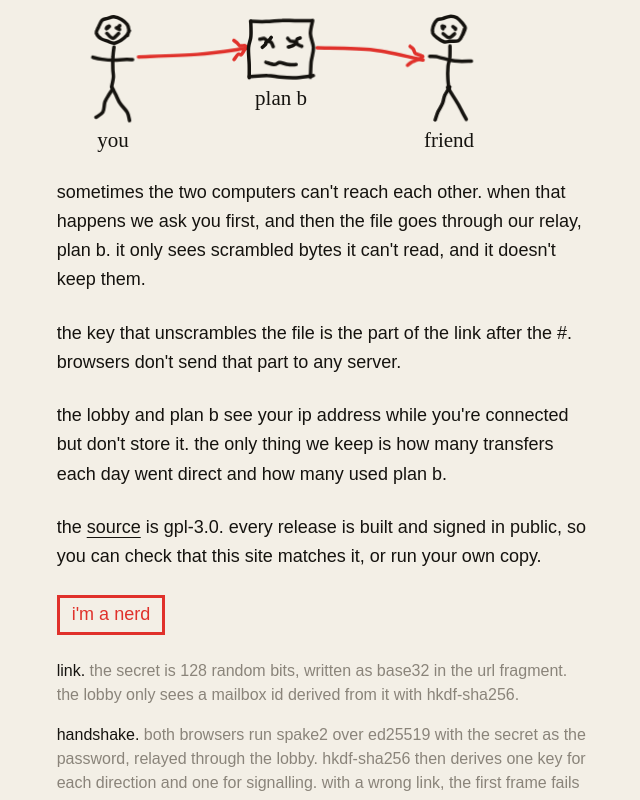
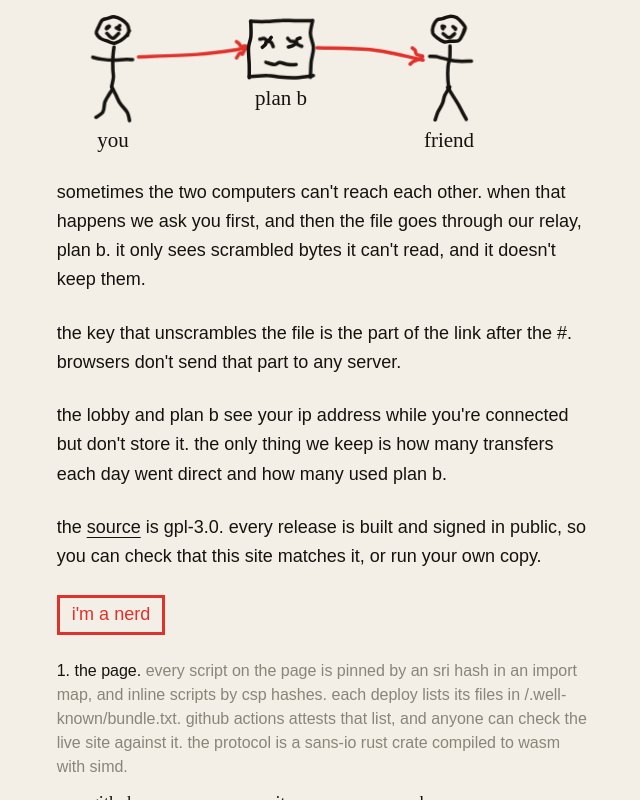
Before and after one commit to Z1xus/uploadnt, a SvelteKit app in the folder web/: page /rest in a window 1280 px wide. Both pictures are taken after a click on the heading "i'm a nerd". Shown: the part 873-1673 px from the top of the page, without its empty margins (317-957 px from the left). Built offline with nearby package versions, Linux system fonts and the light colour scheme; a web font is replaced by a local one.

Commit message:
feat(web): nerd diagrams

```diff
--- a/web/src/app.css
+++ b/web/src/app.css
@@ -149,3 +149,10 @@ html {
 		animation: none;
 	}
 }
+
+.halo text {
+	paint-order: stroke;
+	stroke: var(--paper);
+	stroke-width: 10px;
+	stroke-linejoin: round;
+}
--- a/web/src/lib/ui/Doodle.svelte
+++ b/web/src/lib/ui/Doodle.svelte
@@ -17,11 +17,11 @@
 			d={s.d}
 			pathLength="1"
 			stroke-width="2.5"
-			style:stroke={s.red ? '' : 'var(--ink)'}
+			style:stroke={s.tone === 'red' ? '' : 'var(--ink)'}
 			style:--delay="{i * 45}ms"
 		/>
 	{/each}
-	<g class="fill-ink font-fine text-[15px]">
+	<g class="halo fill-ink font-fine text-[15px]">
 		<text x="40" y="170" text-anchor="middle">you</text>
 		<text x="280" y="170" text-anchor="middle">friend</text>
 		{#if kind === 'corp'}
--- /dev/null
+++ b/web/src/lib/ui/Sequence.svelte
@@ -0,0 +1,42 @@
+<script lang="ts">
+	import { SEQ_ROW, sequence, type Step } from '#lib/doodle.ts';
+
+	let { lanes, steps, seed }: { lanes: string[]; steps: Step[]; seed: number } = $props();
+
+	const seq = $derived(sequence(lanes.length, steps, seed));
+	const tones = { ink: 'var(--ink)', red: '', faint: 'var(--graphite)' };
+</script>
+
+<svg
+	class="scrawl my-2 block w-full max-w-md overflow-visible"
+	viewBox="0 0 320 {seq.height}"
+	role="img"
+	aria-label={steps.map((s) => `${lanes[s.from]} to ${lanes[s.to]}: ${s.label}`).join('. ')}
+>
+	{#each seq.strokes as s, i}
+		<path d={s.d} pathLength="1" stroke-width="2" style:stroke={tones[s.tone]} style:--delay="{i * 30}ms" />
+	{/each}
+	<g class="halo fill-ink font-fine text-[13px]">
+		{#each lanes as lane, i}
+			<text x={seq.x(i)} y="16" text-anchor="middle" class="text-[13px]">{lane}</text>
+		{/each}
+		{#each steps as s, k}
+			{@const y = 56 + k * SEQ_ROW}
+			{#if s.from === s.to}
+				<text
+					x={seq.x(s.from) + (s.from === lanes.length - 1 ? -24 : 24)}
+					y={y + 2}
+					text-anchor={s.from === lanes.length - 1 ? 'end' : 'start'}
+					class={s.tone === 'faint' ? 'fill-graphite' : ''}>{s.label}</text
+				>
+			{:else}
+				<text
+					x={(seq.x(s.from) + seq.x(s.to)) / 2}
+					y={y - 11}
+					text-anchor="middle"
+					class={s.tone === 'red' ? 'fill-marker' : s.tone === 'faint' ? 'fill-graphite' : ''}>{s.label}</text
+				>
+			{/if}
+		{/each}
+	</g>
+</svg>
--- a/web/src/routes/rest/+page.svelte
+++ b/web/src/routes/rest/+page.svelte
@@ -1,10 +1,114 @@
 <script lang="ts">
+	import type { Step } from '#lib/doodle.ts';
 	import Doodle from '#lib/ui/Doodle.svelte';
+	import Sequence from '#lib/ui/Sequence.svelte';
 
 	const SOURCE = 'https://github.com/Z1xus/uploadnt';
 	const stats = import.meta.env.PUBLIC_IMPACTITE;
 	const link = 'underline underline-offset-4';
 	const term = 'text-ink';
+
+	const nerd: { title: string; text: string; lanes: string[]; steps: Step[] }[] = [
+		{
+			title: 'the page',
+			text: 'every script on the page is pinned by an sri hash in an import map, and inline scripts by csp hashes. each deploy lists its files in /.well-known/bundle.txt. github actions attests that list, and anyone can check the live site against it. the protocol is a sans-io rust crate compiled to wasm with simd.',
+			lanes: ['github', 'site', 'browser'],
+			steps: [
+				{ from: 0, to: 1, label: 'attested bundle' },
+				{ from: 1, to: 2, label: 'page + sri hashes' },
+				{ from: 2, to: 2, label: 'checks scripts' }
+			]
+		},
+		{
+			title: 'the link',
+			text: "the sender's browser makes a secret of 128 random bits and puts it in the link after the #, written as base32. you send the link yourself, however you like.",
+			lanes: ['sender', 'receiver'],
+			steps: [
+				{ from: 0, to: 0, label: '128 random bits' },
+				{ from: 0, to: 1, label: 'uploadnt.com/#secret', tone: 'red' }
+			]
+		},
+		{
+			title: 'the lobby',
+			text: 'both browsers open a websocket to the lobby and send a mailbox id derived from the secret with hkdf-sha256. the secret itself never leaves the browser. the lobby holds each mailbox in memory, with room for two sockets, and stores nothing. when both browsers are in, it tells them.',
+			lanes: ['sender', 'lobby', 'receiver'],
+			steps: [
+				{ from: 0, to: 1, label: 'mailbox id' },
+				{ from: 2, to: 1, label: 'mailbox id' },
+				{ from: 1, to: 0, label: 'peer is here' },
+				{ from: 1, to: 2, label: 'peer is here' }
+			]
+		},
+		{
+			title: 'the handshake',
+			text: "through the lobby, the browsers run spake2 over ed25519 with the secret as the password. these messages don't reveal the secret to the lobby. hkdf-sha256 then derives one key for each direction and one for signalling. with a wrong link, the first frame fails to decrypt.",
+			lanes: ['sender', 'lobby', 'receiver'],
+			steps: [
+				{ from: 0, to: 2, label: 'spake2 message' },
+				{ from: 2, to: 0, label: 'spake2 message' },
+				{ from: 0, to: 0, label: 'keys', tone: 'red' },
+				{ from: 2, to: 2, label: 'same keys', tone: 'red' }
+			]
+		},
+		{
+			title: 'signalling',
+			text: 'webrtc needs an offer, an answer and ice candidates before it can connect. the browsers encrypt them with the signalling key before sending them through the lobby, which only sees ciphertext.',
+			lanes: ['sender', 'lobby', 'receiver'],
+			steps: [
+				{ from: 0, to: 2, label: 'sealed offer + candidates' },
+				{ from: 2, to: 0, label: 'sealed answer + candidates' }
+			]
+		},
+		{
+			title: 'the connection',
+			text: 'the browsers open 4 negotiated webrtc data channels and stripe the data across them, with backpressure at 4 mib. ice first tries direct paths with stun only. if nothing connects within 5 seconds, the receiver is asked, and turn is added only if they agree. turn relays the same encrypted frames.',
+			lanes: ['sender', 'plan b', 'receiver'],
+			steps: [
+				{ from: 0, to: 2, label: '4 data channels, direct', tone: 'red' },
+				{ from: 0, to: 1, label: 'only after yes', tone: 'faint' },
+				{ from: 1, to: 2, label: 'same frames', tone: 'faint' }
+			]
+		},
+		{
+			title: 'the manifest',
+			text: 'the sender splits each file into 1 mib chunks and hashes each chunk with blake3. the first frames carry the file names, sizes and chunk hashes, and the receiver checks each chunk against them as it arrives.',
+			lanes: ['sender', 'receiver'],
+			steps: [
+				{ from: 0, to: 0, label: 'blake3 per 1 mib chunk' },
+				{ from: 0, to: 1, label: 'names, sizes, hashes' }
+			]
+		},
+		{
+			title: 'the transfer',
+			text: "the receiver asks for chunks, with a window that grows from 4 to 32 chunks, and the sender sends each chunk as 64 kib pieces. every frame is encoded with postcard and sealed with chacha20-poly1305. it carries its 64-bit counter as the nonce, because frames on different channels arrive out of order. if a chunk's hash is wrong, the receiver asks for it again.",
+			lanes: ['sender', 'receiver'],
+			steps: [
+				{ from: 1, to: 0, label: 'want these chunks' },
+				{ from: 0, to: 1, label: 'sealed 64 kib pieces', tone: 'red' },
+				{ from: 1, to: 1, label: 'check blake3' },
+				{ from: 1, to: 0, label: 'got it' }
+			]
+		},
+		{
+			title: 'saving',
+			text: "a worker writes each chunk into the browser's private storage (opfs) and saves a bitmap of what it has every 16 chunks. after a reload or a dropped connection, the transfer continues from there.",
+			lanes: ['receiver', 'opfs'],
+			steps: [
+				{ from: 0, to: 1, label: 'write chunk' },
+				{ from: 0, to: 1, label: 'bitmap, every 16 chunks' },
+				{ from: 1, to: 0, label: 'after a reload: resume', tone: 'faint' }
+			]
+		},
+		{
+			title: 'done',
+			text: "when every chunk is there, the receiver copies the file to the place you picked, or downloads it. after that it sends done with the root hash, and the sender's page says sent.",
+			lanes: ['sender', 'receiver', 'disk'],
+			steps: [
+				{ from: 1, to: 2, label: 'save the file' },
+				{ from: 1, to: 0, label: 'done + root hash', tone: 'red' }
+			]
+		}
+	];
 </script>
 
 <main class="mx-auto max-w-[58ch] space-y-6 px-6 pt-[10vh] text-lg leading-relaxed">
@@ -53,45 +157,14 @@
 			class="inline-block cursor-pointer list-none border-[3px] border-marker px-3 py-0.5 text-marker hover:bg-marker hover:text-paper [&::-webkit-details-marker]:hidden"
 			>i'm a nerd</summary
 		>
-		<div class="mt-6 space-y-4 text-base text-graphite">
-			<p>
-				<span class={term}>link.</span> the secret is 128 random bits, written as base32 in the url fragment. the
-				lobby only sees a mailbox id derived from it with hkdf-sha256.
-			</p>
-			<p>
-				<span class={term}>handshake.</span> both browsers run spake2 over ed25519 with the secret as the password,
-				relayed through the lobby. hkdf-sha256 then derives one key for each direction and one for signalling. with
-				a wrong link, the first frame fails to decrypt.
-			</p>
-			<p>
-				<span class={term}>connection.</span> the transfer uses 4 negotiated webrtc data channels, with data striped
-				across them and backpressure at 4 mib. the offer, the answer and the ice candidates are encrypted before
-				they reach the lobby. ice starts with stun only, and turn is added after the receiver agrees.
-			</p>
-			<p>
-				<span class={term}>frames.</span> frames are encoded with postcard and sealed with chacha20-poly1305. each
-				frame carries its 64-bit counter as the nonce, because frames on different channels arrive out of order.
-			</p>
-			<p>
-				<span class={term}>files.</span> files are split into 1 mib chunks hashed with blake3 and sent as 64 kib
-				pieces. the manifest lists every chunk hash. the receiver requests chunks with a window of 4 to 32, checks
-				each hash and writes to opfs from a worker. it saves a bitmap of finished chunks, so a reload continues
-				where it stopped.
-			</p>
-			<p>
-				<span class={term}>core.</span> the protocol is one sans-io rust crate, compiled to wasm with simd.
-			</p>
-			<p>
-				<span class={term}>lobby.</span> on cloudflare, the lobby is a durable object per mailbox that accepts two
-				sockets and stores nothing. the self-hosted version is one axum binary that also serves the site and mints
-				coturn credentials.
-			</p>
-			<p>
-				<span class={term}>provenance.</span> every script is pinned with sri through an import map, and inline
-				scripts with csp hashes. each deploy publishes /.well-known/bundle.txt with an attestation from github actions,
-				and an hourly job checks the live site against it.
-			</p>
-		</div>
+		<ol class="mt-6 space-y-8 text-base text-graphite">
+			{#each nerd as n, i}
+				<li>
+					<p><span class={term}>{i + 1}. {n.title}.</span> {n.text}</p>
+					<Sequence lanes={n.lanes} steps={n.steps} seed={i * 97 + 5} />
+				</li>
+			{/each}
+		</ol>
 	</details>
 	<p><a href="/" class={link}>back</a></p>
 </main>
```
Also changed, not shown: web/src/lib/doodle.ts (+61 -16 lines).
